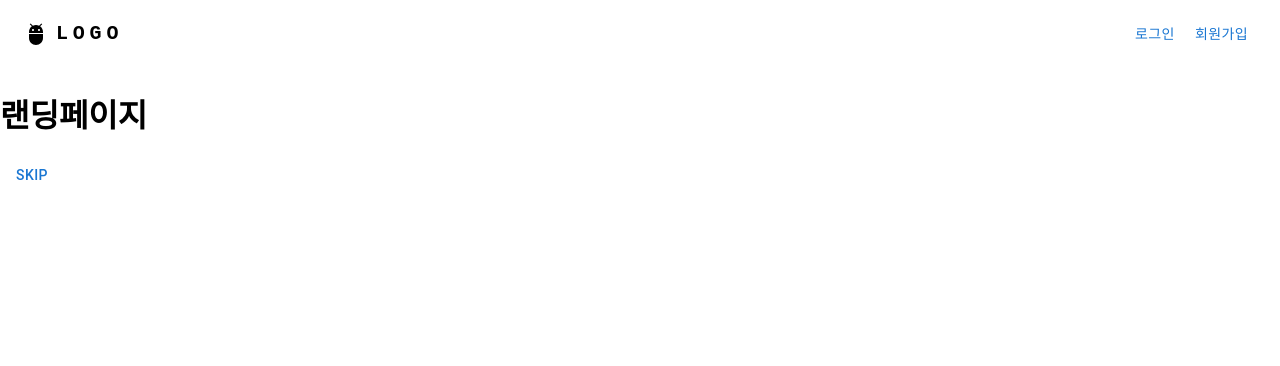
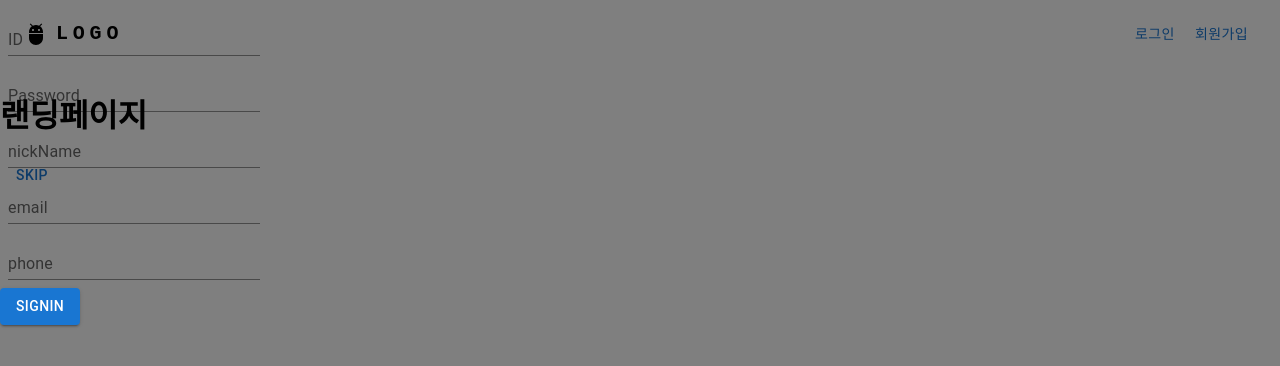
Before and after one commit to seoda0000/MALICON, a React (Create React App) app in the folder frontend/blahblah/: page / in a window 1280 px wide. Both pictures are taken after a click on the button "회원가입". Shown: the top 366 px of the page. Built offline with nearby package versions, Linux system fonts and the light colour scheme.

Commit message:
[FE] Feat: 회원가입 기능 추가

```diff
--- /dev/null
+++ b/frontend/blahblah/src/components/auth/SignupModal.tsx
@@ -0,0 +1,97 @@
+import { Box, Button, FormControl, Input, InputLabel } from "@mui/material";
+import React, { useState } from "react";
+import { useAppDispatch, useAppSelector } from "../../redux/configStore.hooks";
+import { signupAction } from "../../redux/modules/user";
+import BasicModal from "../ui/BasicModal";
+
+export default function SignupModal({ open, setOpen }: any): JSX.Element {
+  const user = useAppSelector((state) => state.user.userData);
+  const dispatch = useAppDispatch();
+
+  const [id, setId] = useState<string>("");
+  const [pw, setPw] = useState<string>("");
+  const [nickName, setNickName] = useState<string>("");
+  const [email, setEmail] = useState<string>("");
+  const [phone, setPhone] = useState<string>("");
+
+  const onChangeId = (e: React.ChangeEvent<HTMLInputElement>) => {
+    setId(e.target.value);
+  };
+  const onChangePw = (e: React.ChangeEvent<HTMLInputElement>) => {
+    setPw(e.target.value);
+  };
+  const onChangeNickName = (e: React.ChangeEvent<HTMLInputElement>) => {
+    setNickName(e.target.value);
+  };
+  const onChangeEmail = (e: React.ChangeEvent<HTMLInputElement>) => {
+    setEmail(e.target.value);
+  };
+  const onChangePhone = (e: React.ChangeEvent<HTMLInputElement>) => {
+    setPhone(e.target.value);
+  };
+
+  const onSubmit = (e: React.FormEvent<HTMLFormElement>) => {
+    e.preventDefault();
+    console.log("회원가입 하려고 해");
+    dispatch(
+      signupAction({
+        ...user,
+        userId: id,
+        password: pw,
+        nickName,
+        email,
+        phone,
+      })
+    );
+
+    console.log("회원가입 된건가?");
+  };
+  return (
+    <BasicModal open={open} setOpen={setOpen}>
+      <Box
+        component="form"
+        sx={{
+          "& .MuiFormControl-root": { m: 1, width: "25ch", display: "flex" },
+        }}
+        noValidate
+        autoComplete="off"
+        onSubmit={onSubmit}
+      >
+        <FormControl variant="standard">
+          <InputLabel htmlFor="id">ID</InputLabel>
+          <Input id="id" value={id} onChange={onChangeId} required />
+        </FormControl>
+        <FormControl variant="standard">
+          <InputLabel htmlFor="pw">Password</InputLabel>
+          <Input
+            id="pw"
+            value={pw}
+            onChange={onChangePw}
+            type="password"
+            required
+          />
+        </FormControl>
+        <FormControl variant="standard">
+          <InputLabel htmlFor="nickName">nickName</InputLabel>
+          <Input
+            id="nickName"
+            value={nickName}
+            onChange={onChangeNickName}
+            required
+          />
+        </FormControl>
+        <FormControl variant="standard">
+          <InputLabel htmlFor="email">email</InputLabel>
+          <Input id="email" value={email} onChange={onChangeEmail} required />
+        </FormControl>
+        <FormControl variant="standard">
+          <InputLabel htmlFor="phone">phone</InputLabel>
+          <Input id="phone" value={phone} onChange={onChangePhone} required />
+        </FormControl>
+        <Button variant="contained" type="submit">
+          Signin
+        </Button>
+      </Box>
+    </BasicModal>
+  );
+}
--- a/frontend/blahblah/src/components/layout/NavBarLanding.tsx
+++ b/frontend/blahblah/src/components/layout/NavBarLanding.tsx
@@ -1,4 +1,4 @@
-import * as React from "react";
+import React, { useState } from "react";
 // import AppBar from "@mui/material/AppBar";
 import Box from "@mui/material/Box";
 import Toolbar from "@mui/material/Toolbar";
@@ -12,6 +12,7 @@ import Button from "@mui/material/Button";
 // import Tooltip from "@mui/material/Tooltip";
 import MenuItem from "@mui/material/MenuItem";
 import AdbIcon from "@mui/icons-material/Adb";
+import SignupModal from "../auth/SignupModal";
 // import Badge from "@mui/material/Badge";
 // import NotificationsIcon from "@mui/icons-material/Notifications";
 // import { Link } from "react-router-dom";
@@ -19,9 +20,8 @@ import AdbIcon from "@mui/icons-material/Adb";
 const pages = ["인트로 메뉴1", "인트로 메뉴2"];
 
 export default function NavBarLanding() {
-  const [anchorElNav, setAnchorElNav] = React.useState<null | HTMLElement>(
-    null
-  );
+  const [anchorElNav, setAnchorElNav] = useState<null | HTMLElement>(null);
+  const [openSignupModal, setOpenSignupModal] = useState<boolean>(false);
 
   const handleOpenNavMenu = (event: React.MouseEvent<HTMLElement>) => {
     setAnchorElNav(event.currentTarget);
@@ -29,6 +29,11 @@ export default function NavBarLanding() {
 
   const handleCloseNavMenu = () => {
     setAnchorElNav(null);
+  };
+
+  const onClickSignup = () => {
+    setAnchorElNav(null);
+    setOpenSignupModal((prev) => !prev);
   };
 
   return (
@@ -132,15 +137,15 @@ export default function NavBarLanding() {
 
           {/* 회원가입 버튼 */}
           <Box>
-            <Button
-              onClick={handleCloseNavMenu}
-              sx={{ my: 2, display: "block" }}
-            >
+            <Button onClick={onClickSignup} sx={{ my: 2, display: "block" }}>
               회원가입
             </Button>
           </Box>
         </Toolbar>
       </Container>
+      {openSignupModal && (
+        <SignupModal open={openSignupModal} setOpen={setOpenSignupModal} />
+      )}
     </Box>
   );
 }
--- /dev/null
+++ b/frontend/blahblah/src/components/ui/BasicModal.tsx
@@ -0,0 +1,35 @@
+import React from "react";
+import Modal from "@mui/material/Modal";
+
+// const style = {
+//   position: "absolute" as "absolute",
+//   top: "50%",
+//   left: "50%",
+//   transform: "translate(-50%, -50%)",
+//   width: 400,
+//   bgcolor: "background.paper",
+//   border: "2px solid #000",
+//   boxShadow: 24,
+//   p: 4,
+// };
+
+export default function BasicModal({
+  //   children,
+  // }: PropsWithChildren<JSX.Element>): JSX.Element {
+  children,
+  open,
+  setOpen,
+}: any): JSX.Element {
+  const onCloseModal = () => setOpen((prev: boolean) => !prev);
+
+  return (
+    <Modal
+      open={open}
+      onClose={onCloseModal}
+      aria-labelledby="modal-modal-title"
+      aria-describedby="modal-modal-description"
+    >
+      {children}
+    </Modal>
+  );
+}
```
Also changed, not shown: frontend/blahblah/src/App.tsx (line endings or trailing spaces).
